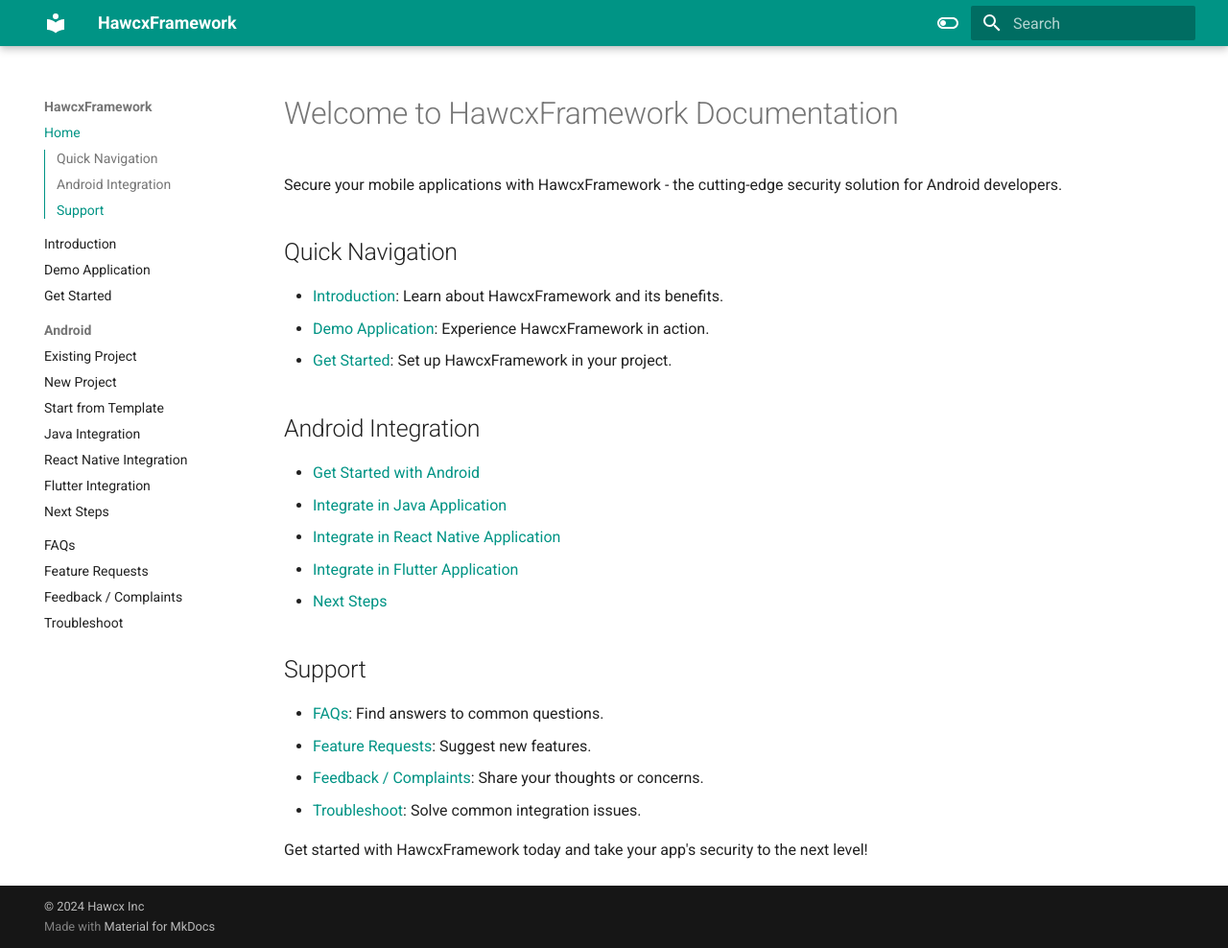
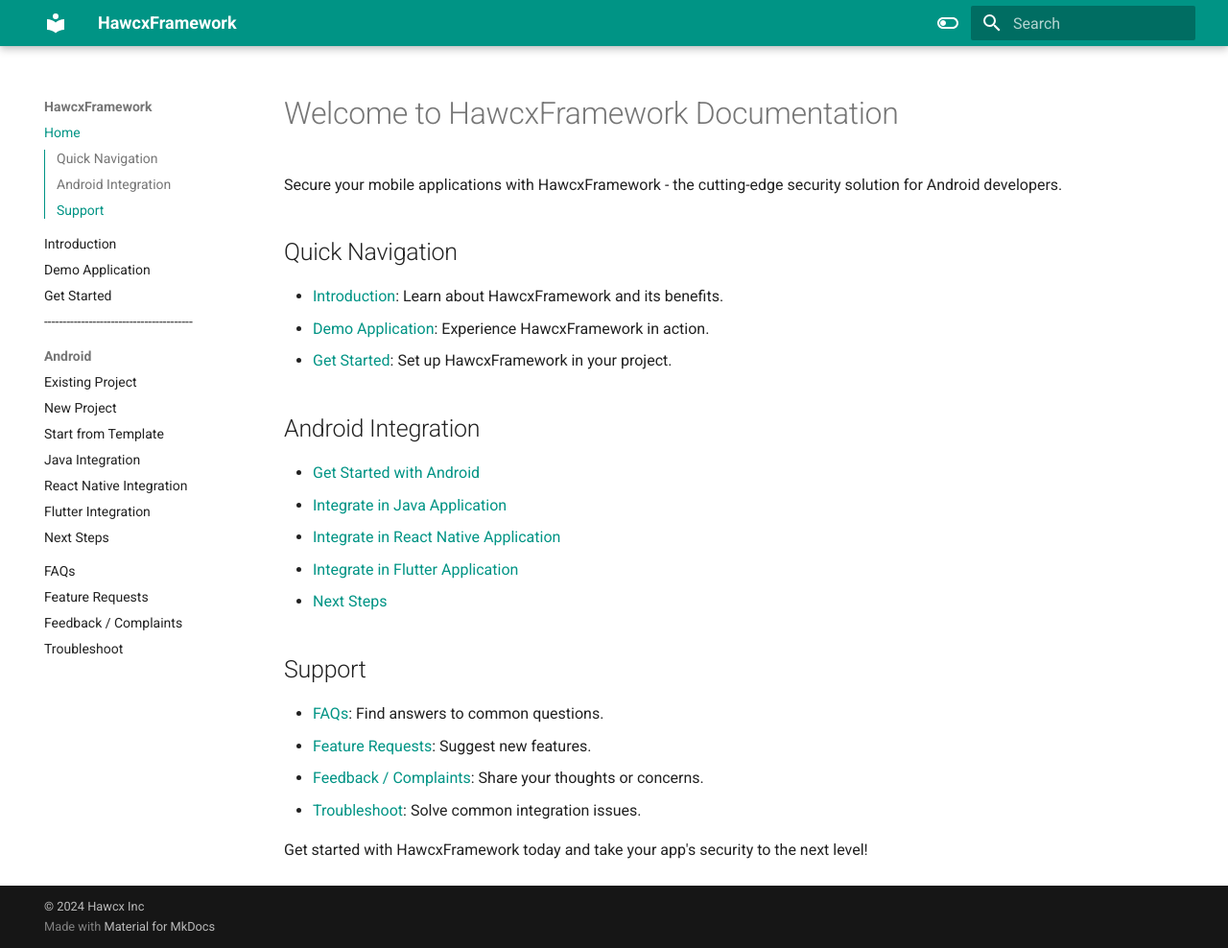
Before and after one commit to hawcx/sdk_docs, an MkDocs documentation site: the page built from docs/index.md, in a window 1280 px wide and 988 px high. Shown: the whole window at 96% size. Built offline with MkDocs 1.6.1 and Material for MkDocs 9.7.7, drawn with Linux system fonts in a browser that asks for light colours; part of the change alters nothing that is shown.

```diff
--- a/mkdocs.yml
+++ b/mkdocs.yml
@@ -35,6 +35,7 @@ nav:
   - Introduction: introduction.md
   - Demo Application: demo-application.md
   - Get Started: get-started.md
+  - "----------------------------------------": "_separator.md"
   - Android:
     - Existing Project: android/existing-project.md
     - New Project: android/new-project.md
```
